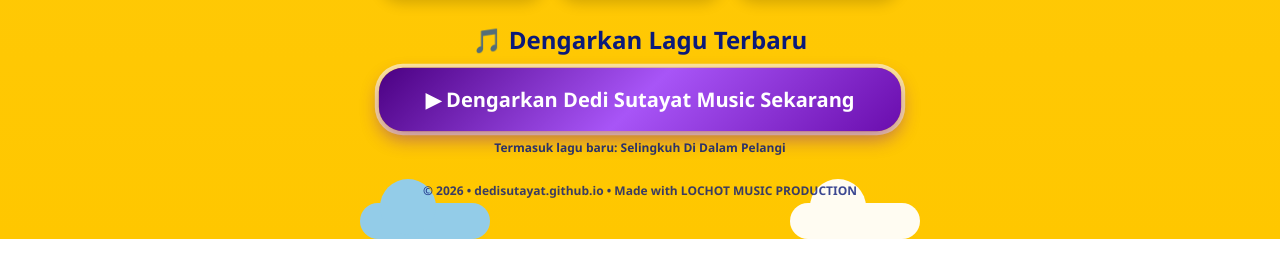
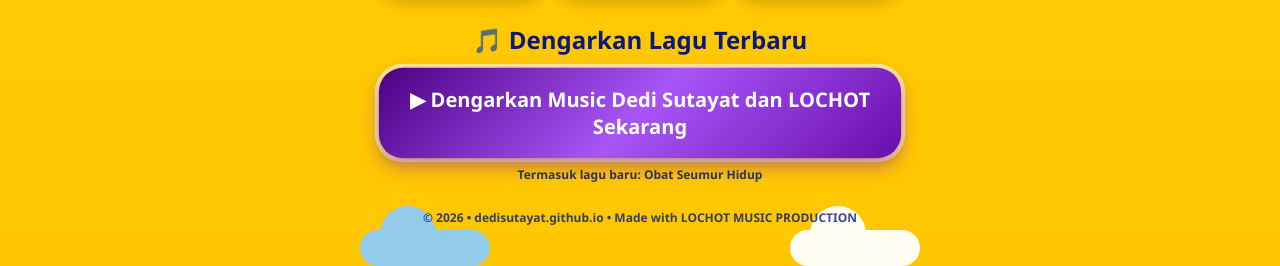
Before and after one commit to dedisutayat/dedisutayat.github.io, a plain HTML site: page index.html in a window 1280 px wide. Shown: the part 1636-1902 px from the top of the page. Before the commit the page ends 1875 px from the top, so only its background shows below. Drawn offline with Linux system fonts and the light colour scheme.

Commit message:
Update music section with new song titles

```diff
--- a/index.html
+++ b/index.html
@@ -96,8 +96,8 @@
   <!-- TOMBOL MUSIC - PALING BAWAH -->
   <div class="music-wrap">
     <div class="music-title">🎵 Dengarkan Lagu Terbaru</div>
-    <a class="music-btn" href="https://dedisutayat.github.io/dedi-sutayat-music" target="_blank" rel="noopener">▶ Dengarkan Dedi Sutayat Music Sekarang</a>
-    <div class="music-note">Termasuk lagu baru: Selingkuh Di Dalam Pelangi</div>
+    <a class="music-btn" href="https://dedisutayat.github.io/dedi-sutayat-music" target="_blank" rel="noopener">▶ Dengarkan Music Dedi Sutayat dan LOCHOT Sekarang</a>
+    <div class="music-note">Termasuk lagu baru: Obat Seumur Hidup</div>
   </div>
 
   <div class="footer">© 2026 • dedisutayat.github.io • Made with LOCHOT MUSIC PRODUCTION</div>
```
